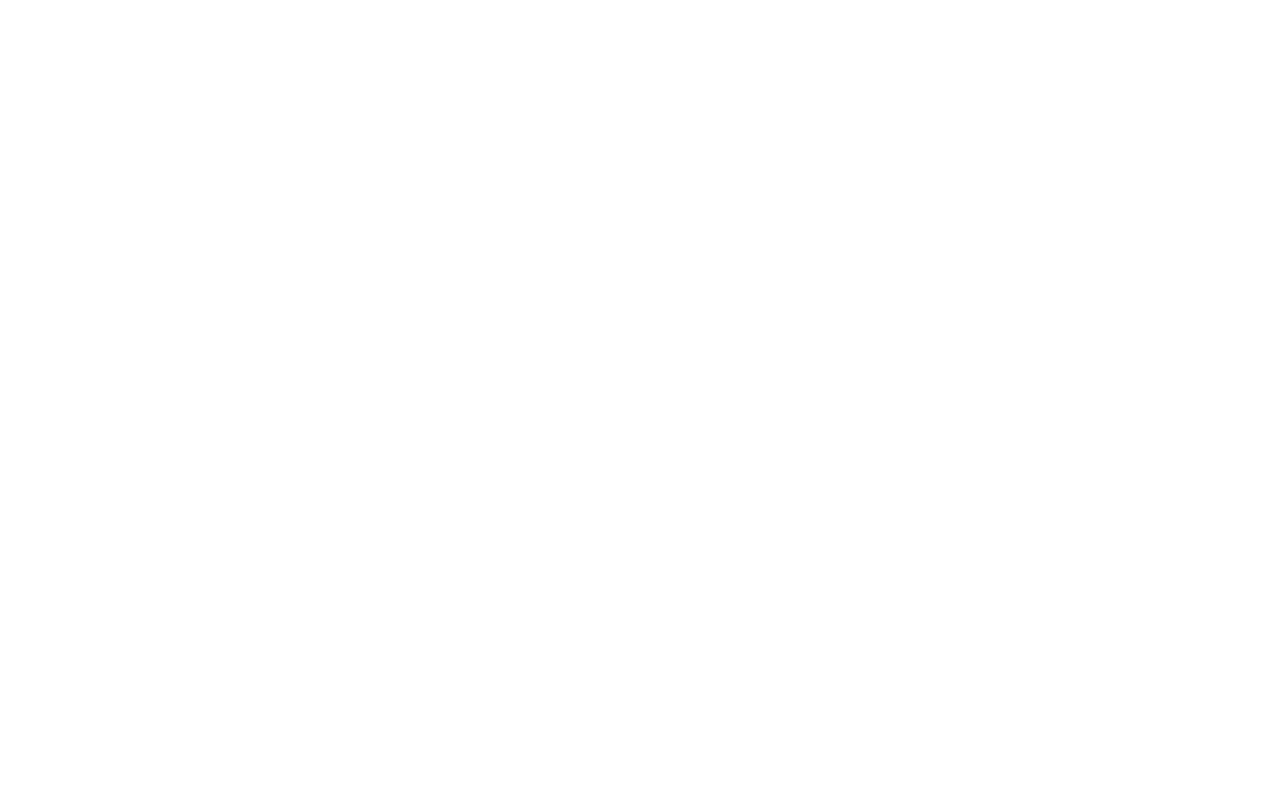
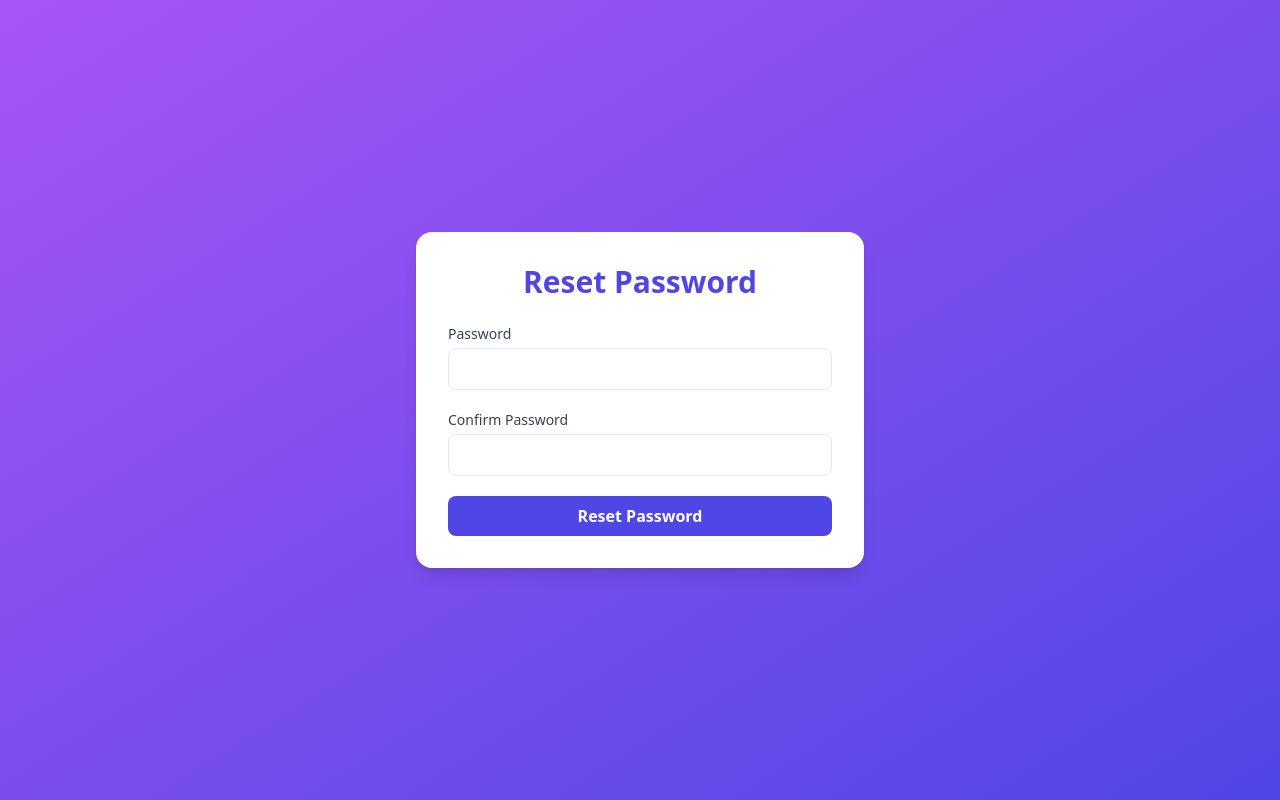
Before and after one commit to hamza0426/Portfolio-Mern-Stack, a React (Vite) app in the folder Admin-Panel/: page /reset-password/1 in a window 1280 px wide. Built offline with nearby package versions, Linux system fonts and the light colour scheme.

Commit message:
Minor Fix in backend

```diff
--- a/Admin-Panel/src/pages/ForgotPassword.jsx
+++ b/Admin-Panel/src/pages/ForgotPassword.jsx
@@ -1,3 +1,4 @@
+/* eslint-disable react-hooks/exhaustive-deps */
 import React, { useEffect, useState } from 'react';
 import { useDispatch, useSelector } from 'react-redux';
 import { Link, useNavigate } from 'react-router-dom';
@@ -65,7 +66,7 @@
             onClick={handleForgotPass}
             className="w-full bg-indigo-600 text-white py-2 rounded-lg font-semibold hover:bg-indigo-700 transition"
           >
-            Reset Password
+            Request for Reset Password
           </button>
           }
         </form>
--- a/Admin-Panel/src/pages/ResetPassword.jsx
+++ b/Admin-Panel/src/pages/ResetPassword.jsx
@@ -1,10 +1,83 @@
-import React from 'react';
+/* eslint-disable react-hooks/exhaustive-deps */
+import React, { useEffect, useState } from 'react';
+import Loader from '../components/Loader';
+import { useNavigate, useParams } from 'react-router-dom';
+import { useDispatch, useSelector } from 'react-redux';
+import { resetPassword } from '../store/slices/user/passwordSlice';
+import { toast } from 'react-toastify';
+import { clearAllErrors } from '../store/slices/user/authSlice';
+import { getUser } from '../store/slices/user/infoSlice';
 
 const ResetPassword = () => {
+  const { token } = useParams();
+  const [ password, setPassword ] = useState("");
+  const [ confirmPassword, setConfirmPassword ] = useState("");
+  const { loading, error, message } = useSelector((state) => state.password);
+  const { isLoggedIn } = useSelector((state) => state.auth);
+  // const { isAuth } = useSelector((state) => state.user);
+  const dispatch = useDispatch();
+  const navigate = useNavigate();
+
+  const handleResetPass = (e) => {
+    e.preventDefault();
+    dispatch(resetPassword(token, password, confirmPassword));
+  };
+
+  useEffect(() => {
+      if(error) {
+        toast.error(error);
+        dispatch(clearAllErrors());
+      }
+      if(isLoggedIn) {
+        navigate("/");
+      }
+      if(message !== null) {
+        toast.success(message);
+        dispatch(getUser());
+      }
+    }, [loading, dispatch, error, isLoggedIn, message]);
+
   return (
-    <div>
+    <>
+      <div className="min-h-screen flex items-center justify-center bg-gradient-to-br from-purple-500 to-indigo-600 px-4">
+      <div className="bg-white p-8 rounded-2xl shadow-lg w-full max-w-md">
+        <h2 className="text-3xl font-bold text-center text-indigo-600 mb-6">Reset Password</h2>
 
+        <form className="space-y-5">
+          <div>
+            <label className="block text-sm font-medium text-gray-700 mb-1">Password</label>
+            <input
+              type="password"
+              value={password}
+              onChange={(e) => setPassword(e.target.value)}
+              required
+              className="w-full px-4 py-2 border rounded-lg focus:outline-none focus:ring-2 focus:ring-indigo-400"
+            />
+          </div>
+          <div>
+            <label className="block text-sm font-medium text-gray-700 mb-1">Confirm Password</label>
+            <input
+              type="password"
+              value={confirmPassword}
+              onChange={(e) => setConfirmPassword(e.target.value)}
+              required
+              className="w-full px-4 py-2 border rounded-lg focus:outline-none focus:ring-2 focus:ring-indigo-400"
+            />
+          </div>
+
+          {
+            loading ? <Loader /> : <button
+            type="submit"
+            onClick={handleResetPass}
+            className="w-full bg-indigo-600 text-white py-2 rounded-lg font-semibold hover:bg-indigo-700 transition"
+          >
+            Reset Password
+          </button>
+          }
+        </form>
+      </div>
     </div>
+    </>
   )
 }
 
```
Also changed, not shown: 1 other file (tests, documents, lock files or other folders).
